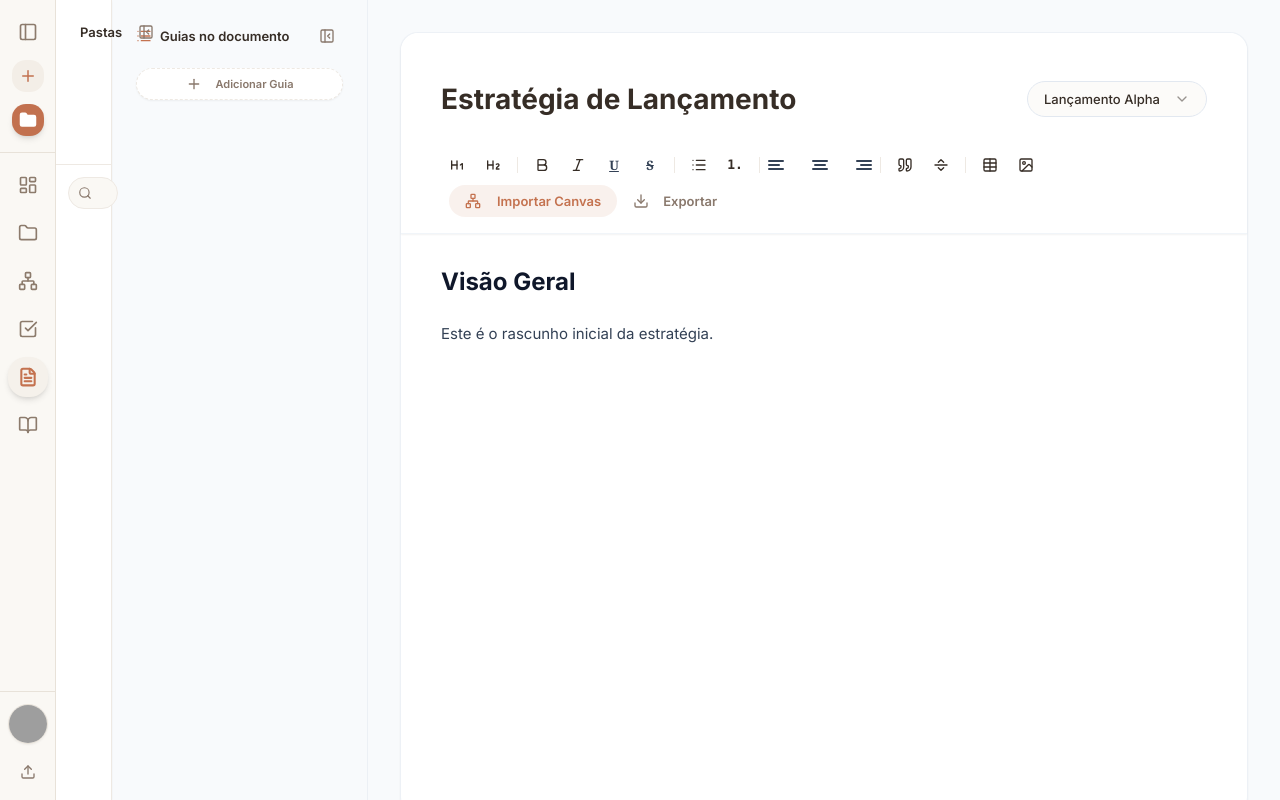
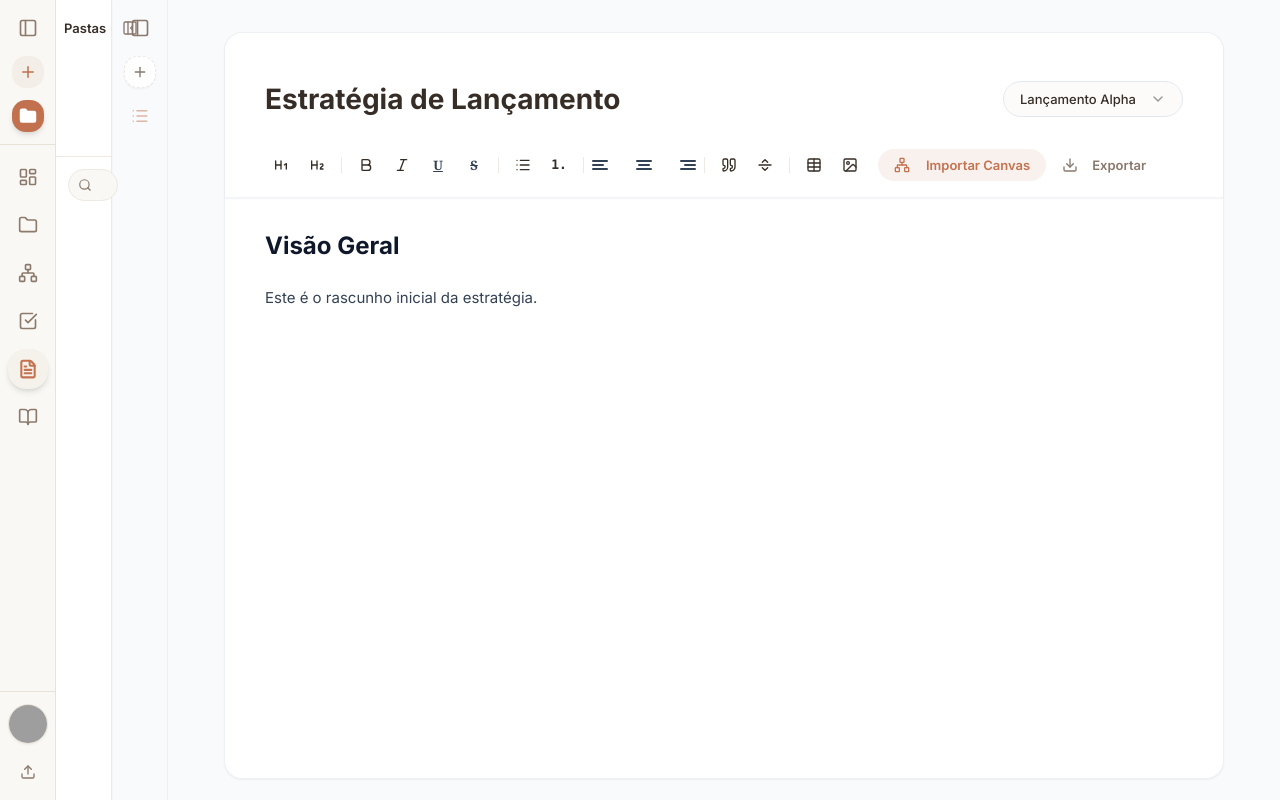
Before and after one commit to Kelvi-Maycon/funil-os--3, a React (Vite) app: page /documentos in a window 1280 px wide. Built offline with nearby package versions, Linux system fonts and the light colour scheme; grey boxes are pictures that could not be loaded.

Commit message:
Refactor sidebar for hover interaction and alignment

```diff
--- a/src/components/Layout.tsx
+++ b/src/components/Layout.tsx
@@ -21,6 +21,7 @@ import {
   FileText,
   BookOpen,
   PanelLeft,
+  PanelLeftClose,
   Plus,
 } from 'lucide-react'
 import { cn } from '@/lib/utils'
@@ -53,7 +54,7 @@ function AppSidebar() {
         className={cn(
           'shrink-0 transition-all duration-200 ease-in-out border-b border-[#E8E2D9]',
           'flex flex-row items-center justify-between p-4 px-6 h-20',
-          'group-data-[collapsible=icon]:flex-col group-data-[collapsible=icon]:items-center group-data-[collapsible=icon]:gap-3 group-data-[collapsible=icon]:py-4 group-data-[collapsible=icon]:px-0 group-data-[collapsible=icon]:h-auto',
+          'group-data-[collapsible=icon]:flex-col group-data-[collapsible=icon]:items-center group-data-[collapsible=icon]:gap-3 group-data-[collapsible=icon]:py-3 group-data-[collapsible=icon]:px-0 group-data-[collapsible=icon]:h-auto',
         )}
       >
         {/* Expanded View */}
@@ -74,8 +75,8 @@ function AppSidebar() {
             >
               <Plus size={18} />
             </button>
-            <div className="text-[#8C7B6C] shrink-0">
-              <PanelLeft size={20} />
+            <div className="text-[#8C7B6C] shrink-0 flex items-center justify-center w-8 h-8">
+              <PanelLeftClose size={20} />
             </div>
           </div>
         </div>
--- a/src/components/editor/RichTextEditor.tsx
+++ b/src/components/editor/RichTextEditor.tsx
@@ -175,7 +175,7 @@ export default function RichTextEditor({
   const [imageUrl, setImageUrl] = useState('')
   const [savedRange, setSavedRange] = useState<Range | null>(null)
   const [editingCanvasId, setEditingCanvasId] = useState<string | null>(null)
-  const [isOutlineOpen, setIsOutlineOpen] = useState(true)
+  const [isOutlineOpen, setIsOutlineOpen] = useState(false)
   const [activeTableNode, setActiveTableNode] =
     useState<HTMLTableElement | null>(null)
   const [activeTableCell, setActiveTableCell] =
@@ -632,48 +632,31 @@ export default function RichTextEditor({
     >
       {/* GUIAS DO DOCUMENTO (OUTLINE) */}
       <div
+        onMouseEnter={() => setIsOutlineOpen(true)}
+        onMouseLeave={() => setIsOutlineOpen(false)}
         className={cn(
-          'hidden xl:flex shrink-0 bg-transparent flex-col transition-all duration-300 border-r border-slate-200/50',
-          isOutlineOpen ? 'w-64' : 'w-[60px] items-center',
+          'hidden xl:flex shrink-0 bg-transparent flex-col transition-all duration-200 ease-in-out border-r border-slate-200/50',
+          isOutlineOpen ? 'w-64' : 'w-[56px] items-center',
         )}
       >
         <div
           className={cn(
-            'flex flex-col py-5 w-full',
-            isOutlineOpen ? 'px-6' : 'px-0 items-center',
+            'flex flex-col w-full transition-all duration-200 ease-in-out',
+            isOutlineOpen ? 'py-5 px-6 gap-4' : 'py-3 px-0 items-center gap-3',
           )}
         >
-          <div
-            className={cn(
-              'flex items-center w-full',
-              isOutlineOpen ? 'justify-between' : 'justify-center',
-            )}
-          >
-            {isOutlineOpen && (
+          {isOutlineOpen ? (
+            <>
+              <div className="flex items-center w-full justify-between">
                 <h3 className="text-sm font-semibold text-foreground flex items-center gap-2 whitespace-nowrap overflow-hidden">
                   <List size={16} className="text-primary shrink-0" /> Guias no
                   documento
                 </h3>
-            )}
-            <Button
-              variant="ghost"
-              size="icon"
-              className="h-8 w-8 text-muted-foreground hover:text-foreground shrink-0 rounded-lg hover:bg-slate-200/50"
-              onClick={() => setIsOutlineOpen(!isOutlineOpen)}
-              title={
-                isOutlineOpen ? 'Ocultar guias' : 'Sua estrutura de documento'
-              }
-            >
-              {isOutlineOpen ? (
+                <div className="h-8 w-8 flex items-center justify-center text-muted-foreground shrink-0 rounded-lg">
                   <PanelLeftClose size={16} />
-              ) : (
-                <PanelLeft size={16} />
-              )}
-            </Button>
                 </div>
-
-          {isOutlineOpen && (
-            <div className="mt-4 flex w-full">
+              </div>
+              <div className="flex w-full">
                 <Button
                   variant="outline"
                   size="sm"
@@ -684,6 +667,25 @@ export default function RichTextEditor({
                   <Plus size={14} className="mr-1.5" /> Adicionar Guia
                 </Button>
               </div>
+            </>
+          ) : (
+            <>
+              <div className="h-8 w-8 flex items-center justify-center text-muted-foreground shrink-0 rounded-lg">
+                <PanelLeft size={20} />
+              </div>
+              <Button
+                size="icon"
+                variant="outline"
+                className="h-8 w-8 shrink-0 rounded-lg border-dashed text-muted-foreground hover:text-foreground hover:border-solid hover:border-primary/50 hover:bg-primary/5"
+                onClick={insertNewGuide}
+                title="Adicionar Guia"
+              >
+                <Plus size={16} />
+              </Button>
+              <div className="h-8 w-8 flex items-center justify-center text-primary/50 shrink-0">
+                <List size={18} />
+              </div>
+            </>
           )}
         </div>
 
--- a/src/pages/Documents.tsx
+++ b/src/pages/Documents.tsx
@@ -195,36 +195,20 @@ export default function Documents() {
       >
         <div
           className={cn(
-            'border-b border-border flex flex-col gap-3',
-            isSidebarOpen ? 'p-4' : 'py-3 px-0 items-center',
+            'border-b border-border flex flex-col transition-all duration-200 ease-in-out',
+            isSidebarOpen ? 'p-4 gap-3' : 'py-3 px-0 items-center gap-3',
           )}
         >
-          <div
-            className={cn(
-              'flex items-center w-full',
-              isSidebarOpen ? 'justify-between' : 'justify-center',
-            )}
-          >
-            {isSidebarOpen && (
+          {isSidebarOpen ? (
+            <>
+              <div className="flex items-center w-full justify-between">
                 <span className="font-semibold text-sm text-foreground px-2">
                   Pastas
                 </span>
-            )}
-            <Button
-              variant="ghost"
-              size="icon"
-              className="h-8 w-8 text-muted-foreground hover:text-foreground shrink-0 rounded-lg hover:bg-slate-200/50"
-              title={isSidebarOpen ? 'Ocultar pastas' : 'Mostrar pastas'}
-            >
-              {isSidebarOpen ? (
+                <div className="h-8 w-8 flex items-center justify-center text-muted-foreground shrink-0 rounded-lg">
                   <PanelLeftClose size={16} />
-              ) : (
-                <PanelLeft size={16} />
-              )}
-            </Button>
                 </div>
-
-          {isSidebarOpen ? (
+              </div>
               <div className="flex flex-col gap-2 w-full animate-fade-in">
                 <Button
                   className="w-full justify-start shadow-sm font-semibold text-sm"
@@ -259,7 +243,12 @@ export default function Documents() {
                   </DialogContent>
                 </Dialog>
               </div>
+            </>
           ) : (
+            <>
+              <div className="h-8 w-8 flex items-center justify-center text-muted-foreground shrink-0">
+                <PanelLeft size={20} />
+              </div>
               <Button
                 size="icon"
                 variant="default"
@@ -269,6 +258,13 @@ export default function Documents() {
               >
                 <Plus size={18} />
               </Button>
+              <div
+                className="h-10 w-10 rounded-xl bg-muted/50 flex items-center justify-center text-muted-foreground shrink-0"
+                title="Pastas ocultas"
+              >
+                <FolderIcon size={20} className="opacity-50" />
+              </div>
+            </>
           )}
         </div>
 
@@ -289,7 +285,7 @@ export default function Documents() {
           </div>
         )}
 
-        {isSidebarOpen ? (
+        {isSidebarOpen && (
           <ScrollArea
             className="flex-1 animate-fade-in"
             onDrop={(e) => onDrop(e, null)}
@@ -297,15 +293,6 @@ export default function Documents() {
           >
             <div className="p-3 min-h-full">{renderTree(null)}</div>
           </ScrollArea>
-        ) : (
-          <div className="flex-1 flex flex-col items-center pt-6 gap-6 animate-fade-in">
-            <div
-              className="p-2 rounded-xl bg-muted/50 text-muted-foreground cursor-pointer hover:bg-muted transition-colors"
-              title="Pastas ocultas"
-            >
-              <FolderIcon size={20} className="opacity-50" />
-            </div>
-          </div>
         )}
       </div>
       <div className="flex-1 overflow-hidden bg-[#f8fafc]">
```
Also changed, not shown: 115 other files (tests, documents, lock files or other folders). Lines whose indentation alone changed are shown as unchanged.
